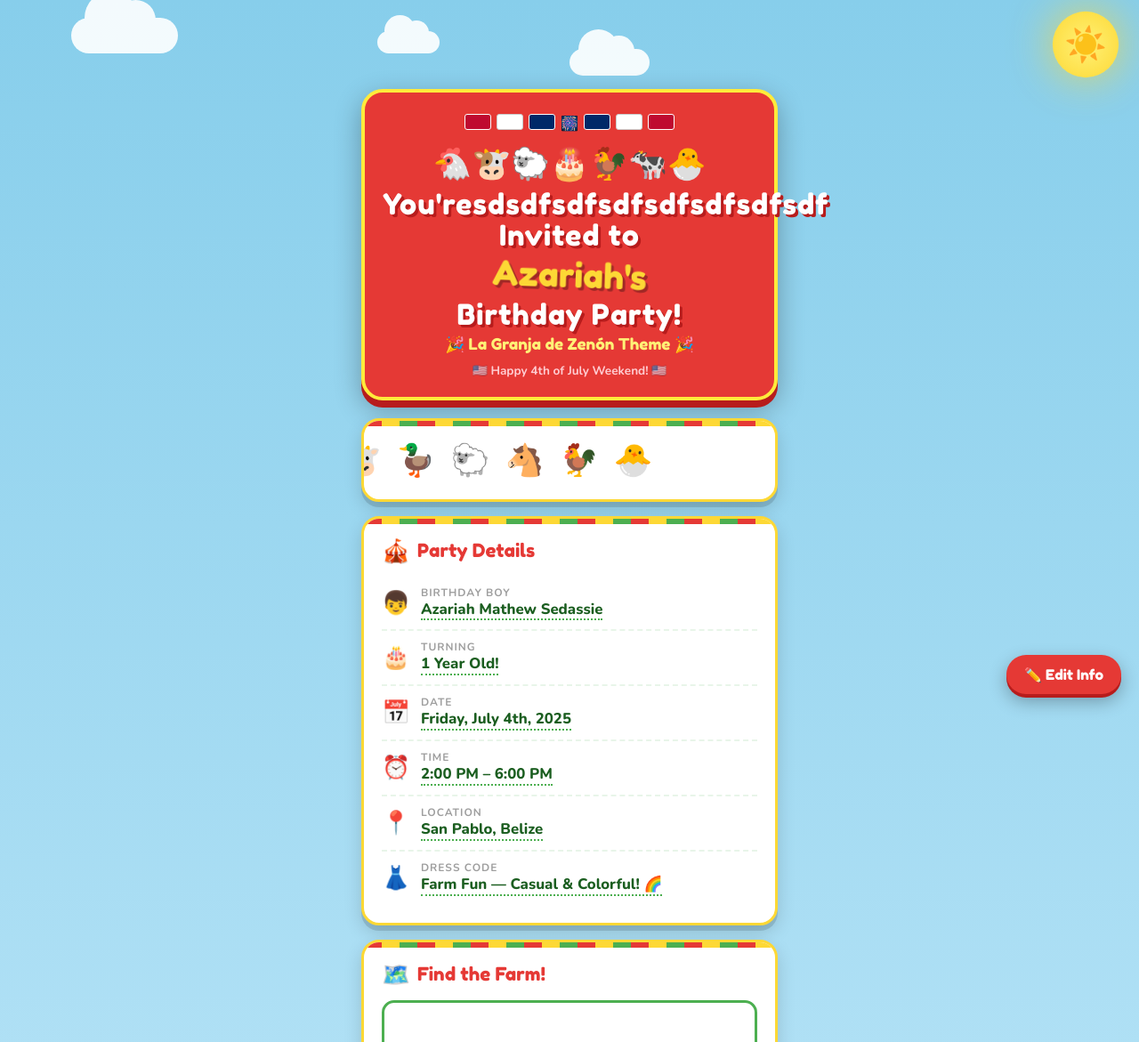
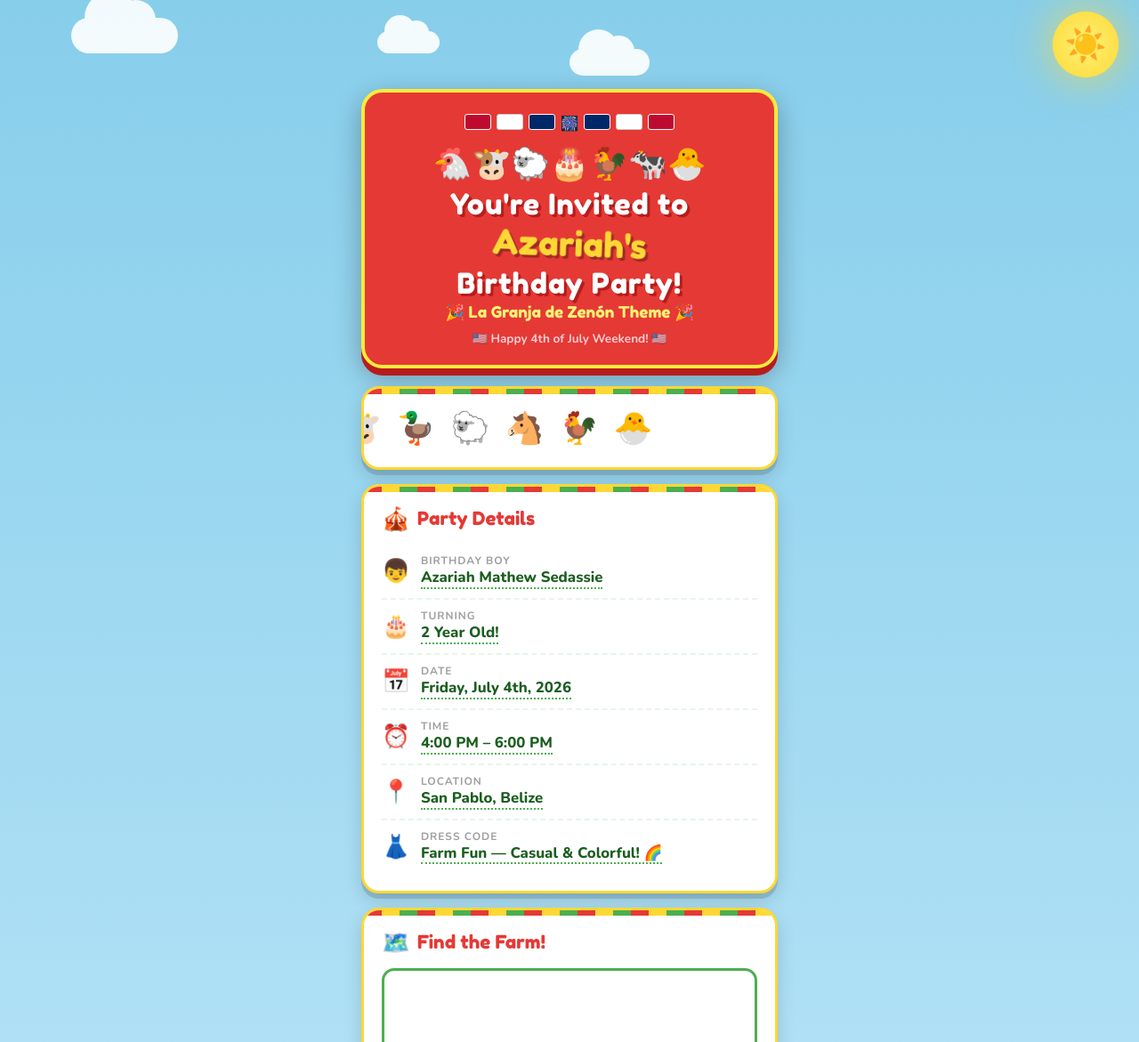
Before and after one commit to mrsedassie21/azariahbdyinvitation, a plain HTML site: page index.html in a window 1280 px wide. Shown: the top 1171 px of the page at 89% size. Drawn offline with nearby package versions, Linux system fonts and the light colour scheme; grey boxes are pictures that could not be loaded; a script that the page names is missing.

Commit message:
Update index.html

```diff
--- a/index.html
+++ b/index.html
@@ -422,7 +422,7 @@
         <div style="background:#BF0A30;width:30px;height:18px;border-radius:3px;border:1px solid #fff"></div>
       </div>
       <span class="header-emojis">🐔🐮🐑🎂🐓🐄🐣</span>
-      <div class="header-title">You'resdsdfsdfsdfsdfsdfsdfsdf Invited to</div>
+      <div class="header-title">You're Invited to</div>
       <span class="header-name" id="partyName">Azariah's</span>
       <div class="header-title">Birthday Party!</div>
       <div class="header-subtitle">🎉 La Granja de Zenón Theme 🎉</div>
@@ -452,7 +452,7 @@
         <div class="info-icon">🎂</div>
         <div>
           <div class="info-label">Turning</div>
-          <div class="info-value editable" id="editAge" contenteditable="false">1 Year Old!</div>
+          <div class="info-value editable" id="editAge" contenteditable="false">2 Year Old!</div>
         </div>
       </div>
 
@@ -460,7 +460,7 @@
         <div class="info-icon">📅</div>
         <div>
           <div class="info-label">Date</div>
-          <div class="info-value editable" id="editDate" contenteditable="false">Friday, July 4th, 2025</div>
+          <div class="info-value editable" id="editDate" contenteditable="false">Friday, July 4th, 2026</div>
         </div>
       </div>
 
@@ -468,7 +468,7 @@
         <div class="info-icon">⏰</div>
         <div>
           <div class="info-label">Time</div>
-          <div class="info-value editable" id="editTime" contenteditable="false">2:00 PM – 6:00 PM</div>
+          <div class="info-value editable" id="editTime" contenteditable="false">4:00 PM – 6:00 PM</div>
         </div>
       </div>
 
@@ -568,9 +568,9 @@
   </div><!-- /container -->
 
   <!-- EDIT TOGGLE BUTTON -->
-  <button class="edit-toggle" onclick="toggleEdit()" id="editBtn">
+  <!-- <button class="edit-toggle" onclick="toggleEdit()" id="editBtn">
     ✏️ Edit Info
-  </button>
+  </button> -->
 
 </div><!-- /page-bg -->
 
```
